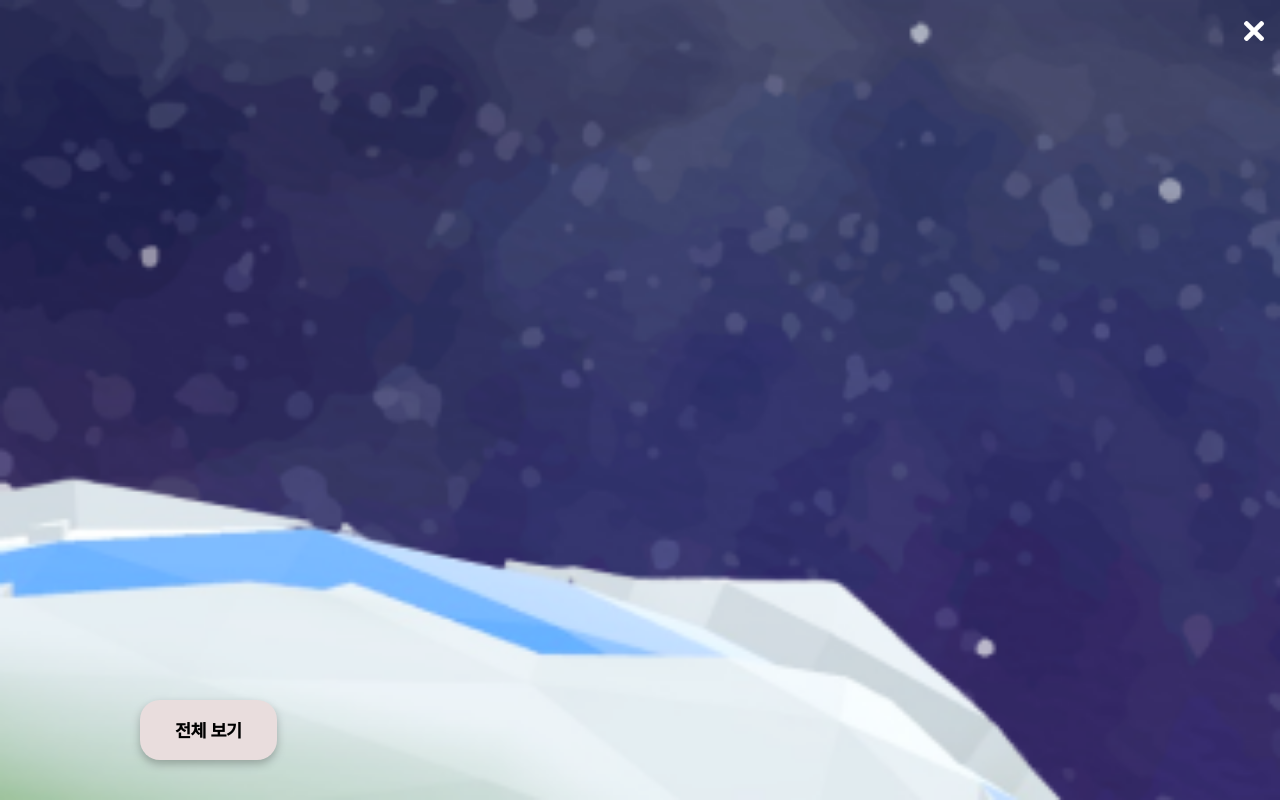
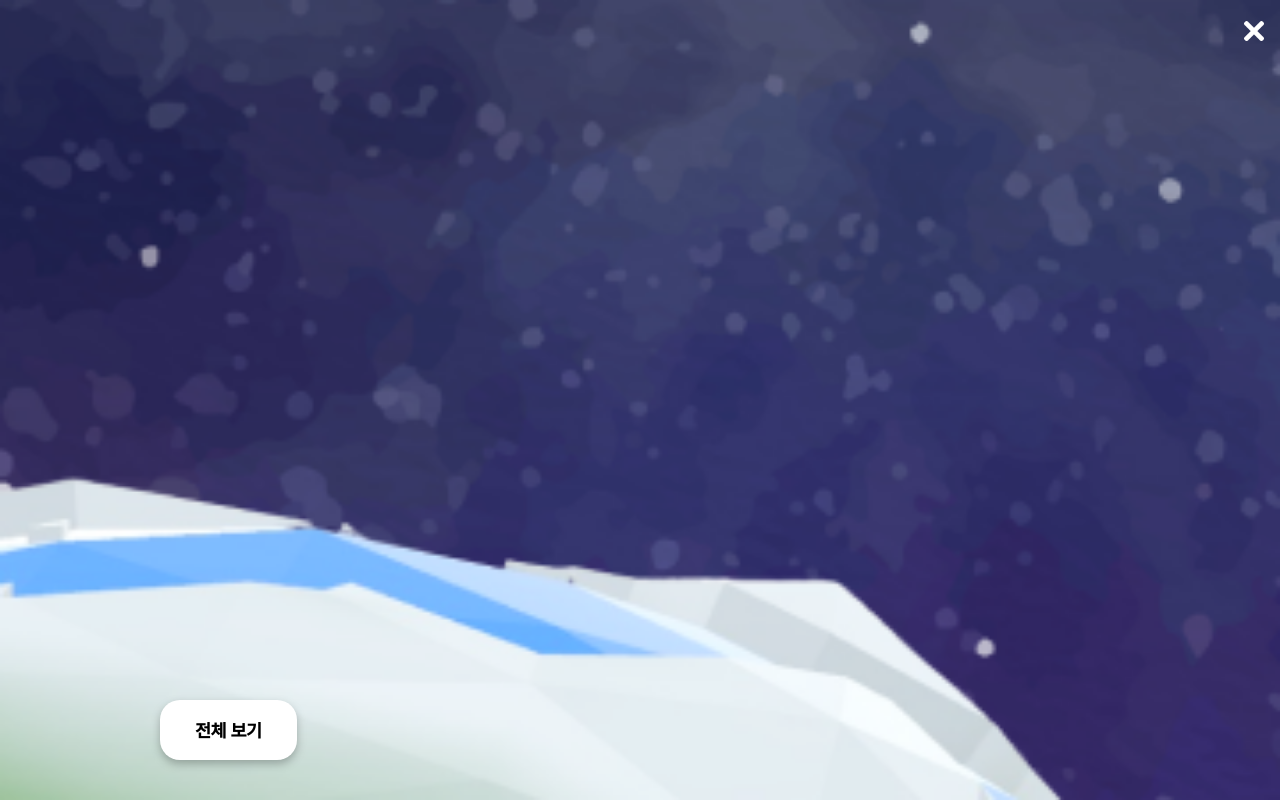
Before and after one commit to kjh95044/CozyTrain, a Next.js app in the folder frontend/: page /map/asia in a window 1280 px wide. Built offline with nearby package versions, Linux system fonts and the light colour scheme.

Commit message:
Chore: 지도 버튼 위치 수정
Change-Id: I5db672078fc87ceae34d42b008d33a2149489331

```diff
--- a/frontend/src/app/map/component/MapAllButton.module.css
+++ b/frontend/src/app/map/component/MapAllButton.module.css
@@ -1,10 +1,10 @@
 .container {
     position: absolute;
-    left: 140px;
+    left: 160px;
     bottom: 40px;
     width: 137px;
     height: 60px;
-    background-color: #E9DDDD;
+    background-color: #ffffff;
     border-radius: 20px;
     filter: drop-shadow(0px 4px 4px rgba(0, 0, 0, 0.25));
     border: none;
--- a/frontend/src/app/map/component/MapModal.module.css
+++ b/frontend/src/app/map/component/MapModal.module.css
@@ -1,8 +1,8 @@
 /* MapModal.module.css */
 .container {
     position: absolute;
-    left: 32px;
-    top: 360px;
+    left: 53px;
+    top: 400px;
     width: 350px;
     height: 150px;
     z-index: 2;
--- a/frontend/src/app/map/page.js
+++ b/frontend/src/app/map/page.js
@@ -35,11 +35,7 @@ export default function Map() {
                 lat: 50.13407,
                 lng: 43.62981,
                 label: "유럽",
-                onLabelClick: () => {
-                    setIsModalOpen(true);
-                    setClickContinent("유럽으");
-                    setClickContinentEng("europe");
-                }
+                onLabelClick: () => { }
             },
             {
                 lat: 7.13407,
```
Also changed, not shown: frontend/src/app/map/europe/page.js (deleted, +0 -8 lines).
